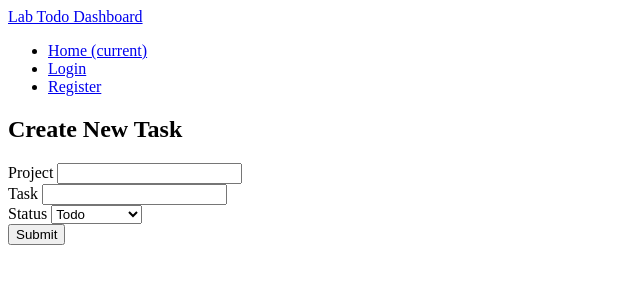
After one commit to sukhanova/TODO-App, a Flask app: page /new_task in a window 1280 px wide. The commit adds this page. Shown: the top 300 px of the page, without its empty margins (0-640 px from the left). Run offline with Flask 2, Linux system fonts and the light colour scheme.

Commit message:
New tasks displays

```diff
--- a/server.py
+++ b/server.py
@@ -112,16 +112,34 @@ def get_user(user_id):
 	return render_template('profile.html', user=user)
 
 
-@app.route('/projects')
-def select_project_form():
-    """User choosing project they working on"""
-    project_id = request.args.get("project")
+@app.route('/tasks')
+def all_tasks():
+    """Page with a list of all tasks"""
 
-    project = Project.query.get(project_id)
+    tasks = Task.query.order_by(Task.status.asc()).all()
 
-    return render_template("project_details.html", project=project)
+    return render_template('tasks.html', tasks=tasks)
 
 
+@app.route('/new_task')
+def new_task_form():
+
+	return render_template('new_task.html')
+
+
+@app.route('/create_task', methods=['POST'])
+def create_task():
+
+	app.logger.info('Creating new task...')
+
+	task_data = dict(request.form)
+
+	task = Task(**task_data)
+	task.save()
+	app.logger.info(f'New task {task.task_id} created. \nAdding to tasks page...')
+
+	# redirect to tasks details page
+	return redirect('/tasks')
 
 
 # @app.route('/greet')
--- /dev/null
+++ b/templates/new_task.html
@@ -0,0 +1,42 @@
+{% extends 'base.html' %}
+
+{% block title %}New Task{% endblock %}
+
+{% block content %}
+
+<!-- new task form -->
+<div class="container">
+	<div class="col-md-8">
+		<form action="/create_task" method="post" id="registerForm">
+			<div class="form-group row">
+				<h2 class="text-center">Create New Task</h2>
+			</div>
+
+			<div class="form-group row">
+				<label>Project</label>
+				<input type="text" class="form-control" name="project_id" id="projectid" required>
+			</div>
+
+			<div class="form-group row">
+				<label>Task</label>
+				<input type="text" class="form-control" name="description" id="taskdescription" required>
+			</div>
+
+			<div class="form-group row">
+				<label>Status</label>
+				<!-- <input type="text" class="form-control" name="status" id="taskStatus" required> -->
+				<select type="text" class="form-control" name="status" id="taskStatus" required>
+					<option value="todo">Todo</option>
+					<option value="inProgress">In Progress</option>
+					<option value="complete">Complete</option></select>
+			</div>
+
+			<div class="form-group row">
+				<button type="submit" class="btn btn-outline-secondary">Submit</button>
+			</div>
+
+		</form>
+	</div>
+</div>
+
+{% endblock %}
--- a/templates/tasks.html
+++ b/templates/tasks.html
@@ -1,6 +1,6 @@
 {% extends 'base.html' %}
 
-{% block title %}Events{% endblock %}
+{% block title %}Tasks{% endblock %}
 
 {% block content %}
 
@@ -14,7 +14,7 @@
 
 	<h1 style="margin: 0 0 5% 10%;">Tasks</h1>
 
-	{% for task in taskss %}
+	{% for task in tasks %}
 
 		<div style="margin: 0 10% 5% 10%;">
 			<h2>{{ task.description }}</h2>
@@ -23,6 +23,4 @@
 
 	{% endfor %}
 
-
-
 {% endblock %}
```
Also changed, not shown: templates/homepage.html (deleted, +0 -23 lines).
